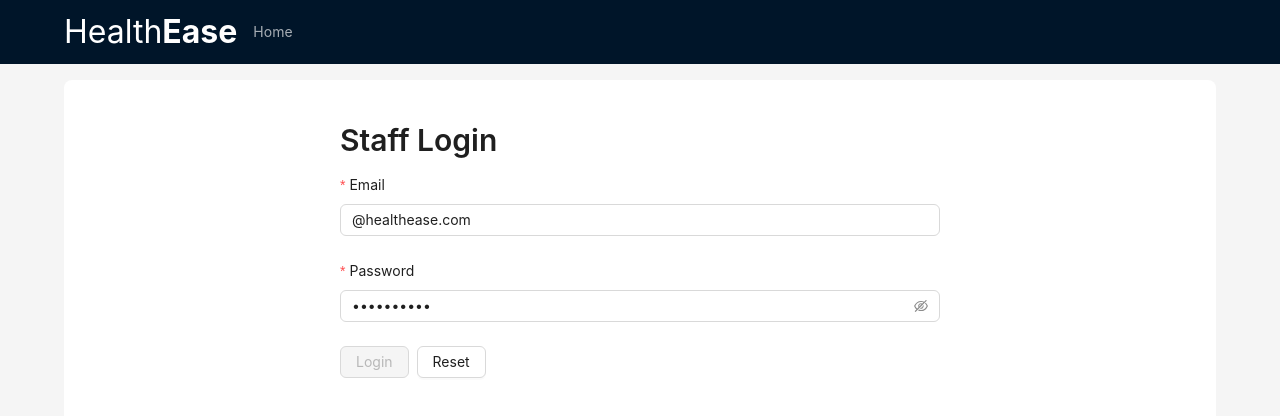
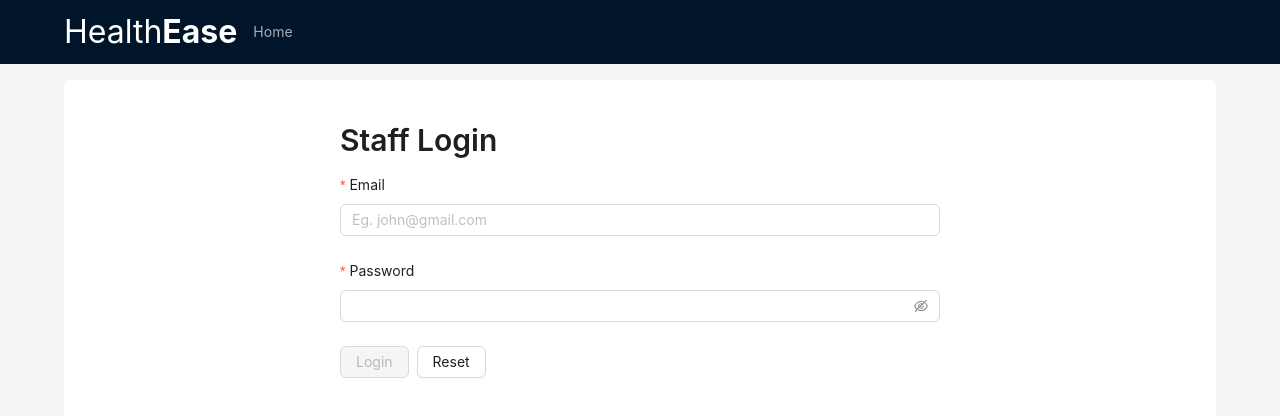
Before and after one commit to bhavankumar2911/HospitalManagementSystemFrontend, a React (Create React App) app: page /auth/staff/login in a window 1280 px wide. Shown: the top 416 px of the page. Built offline with nearby package versions, Linux system fonts and the light colour scheme; no server answers.

Commit message:
default values removed

```diff
--- a/src/components/auth/StaffLogin.tsx
+++ b/src/components/auth/StaffLogin.tsx
@@ -3,7 +3,6 @@ import SubmitButton from "../app/SubmitButton";
 import { useMutation, useQueryClient } from "react-query";
 import axios from "axios";
 import { useNavigate } from "react-router-dom";
-import { useEffect } from "react";
 
 const StaffLogin = () => {
   const [form] = Form.useForm();
@@ -16,11 +15,6 @@ const StaffLogin = () => {
 
     return response.data;
   };
-
-  useEffect(() => {
-    form.setFieldValue("email", "@healthease.com");
-    form.setFieldValue("plainTextPassword", "H1qazse4//");
-  }, []);
 
   const { mutate, isLoading } = useMutation(loginStaff, {
     onSuccess: async (data) => {
```
